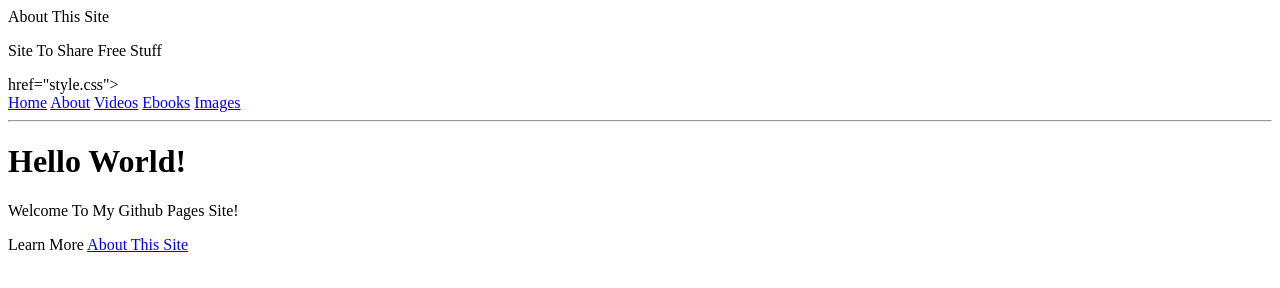
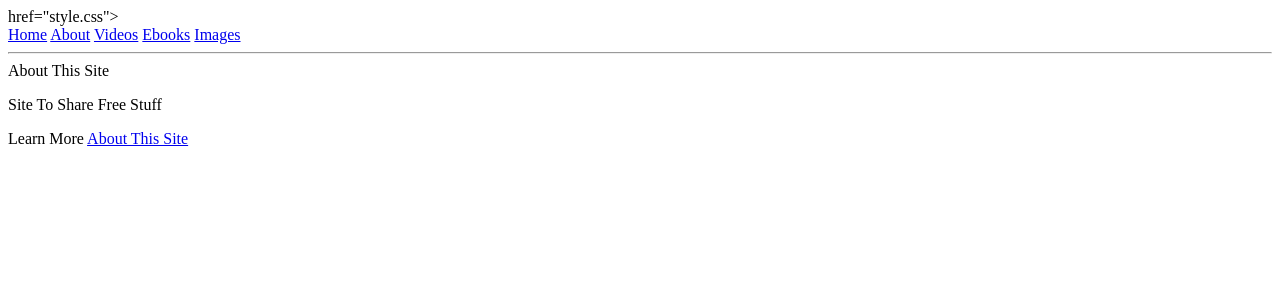
Before and after one commit to FreeBird002/FreeBird002.github.io, a plain HTML site: page about.html in a window 1280 px wide. Drawn offline with Linux system fonts and the light colour scheme.

Commit message:
Update about.html

```diff
--- a/about.html
+++ b/about.html
@@ -1,6 +1,4 @@
-<h>About This Site</h>
 
-<p>Site To Share Free Stuff</p>
   href="style.css">
  </head>
 
@@ -16,9 +14,9 @@
      </div>
 
 <hr>
-      <h1>Hello World!</h1>
+     <h>About This Site</h>
 
-      <p>Welcome To My  Github Pages Site!</p>
+<p>Site To Share Free Stuff</p>
 
       <p>Learn More <a href="about.html"> About This Site </a></p>
 
```
